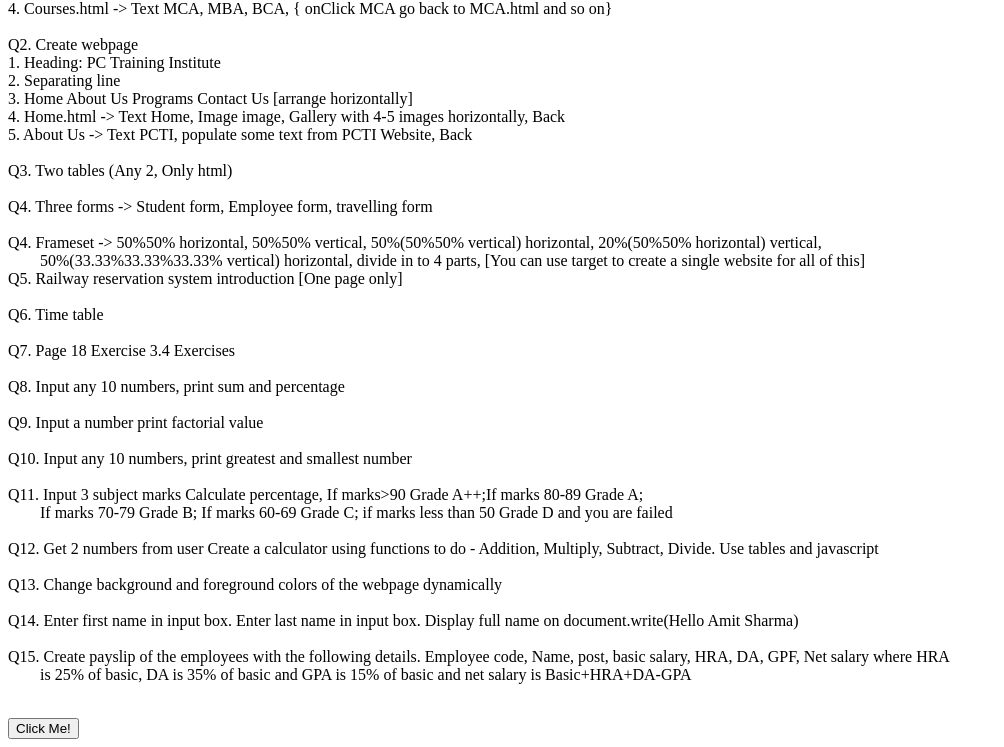
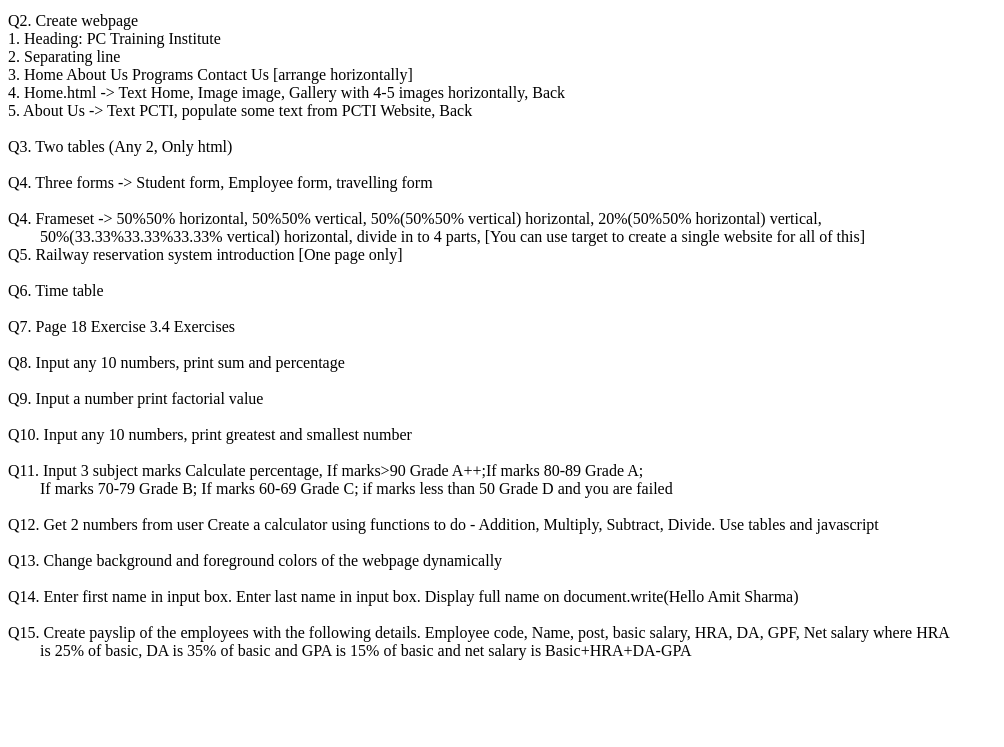
Before and after one commit to Akhil111993/ignouHWS, a plain HTML site: page index.html in a window 1280 px wide. Shown: the part 138-885 px from the top of the page, without its empty margins (0-1004 px from the left). After the commit the page ends 832 px from the top, so only its background shows below. Drawn offline with Linux system fonts and the light colour scheme.

Commit message:
Update index.html

```diff
--- a/index.html
+++ b/index.html
@@ -2,7 +2,7 @@
     <head>
         <title>Ignou homeworks</title>
     </head>
-    <body>
+    <body onload="myFunction()>
         <h1>
             Ignou homeworks MCAOL G1 G2 Lab1
         </h1>
@@ -39,7 +39,7 @@
             &nbsp;&nbsp;&nbsp;&nbsp;&nbsp;&nbsp;&nbsp;&nbsp;is 25% of basic, DA is 35% of basic and GPA is 15% of basic and net salary is Basic+HRA+DA-GPA <br><br>
 
         </p>
-        <button type="button" onclick="myFunction()">Click Me!</button>
+
         <script>
         function myFunction() {
           ChannelName.postMessage("success");
```
